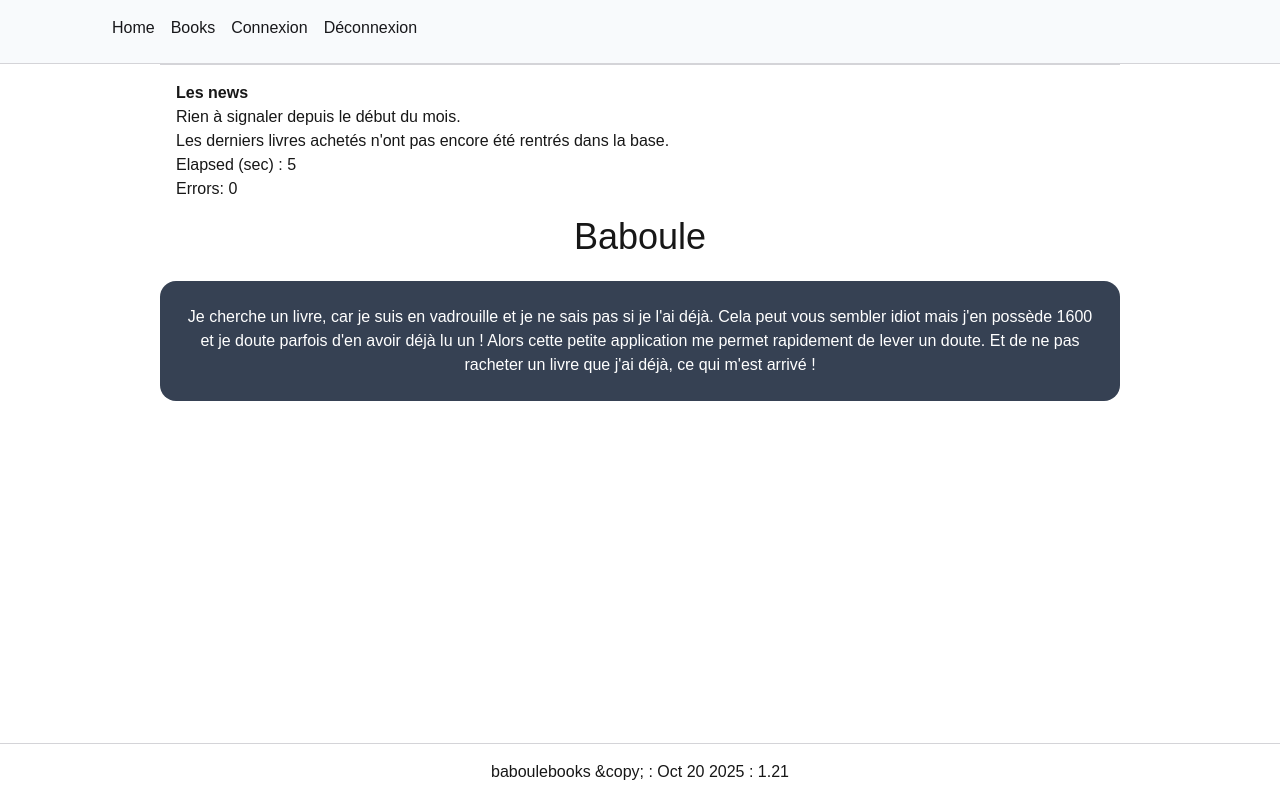
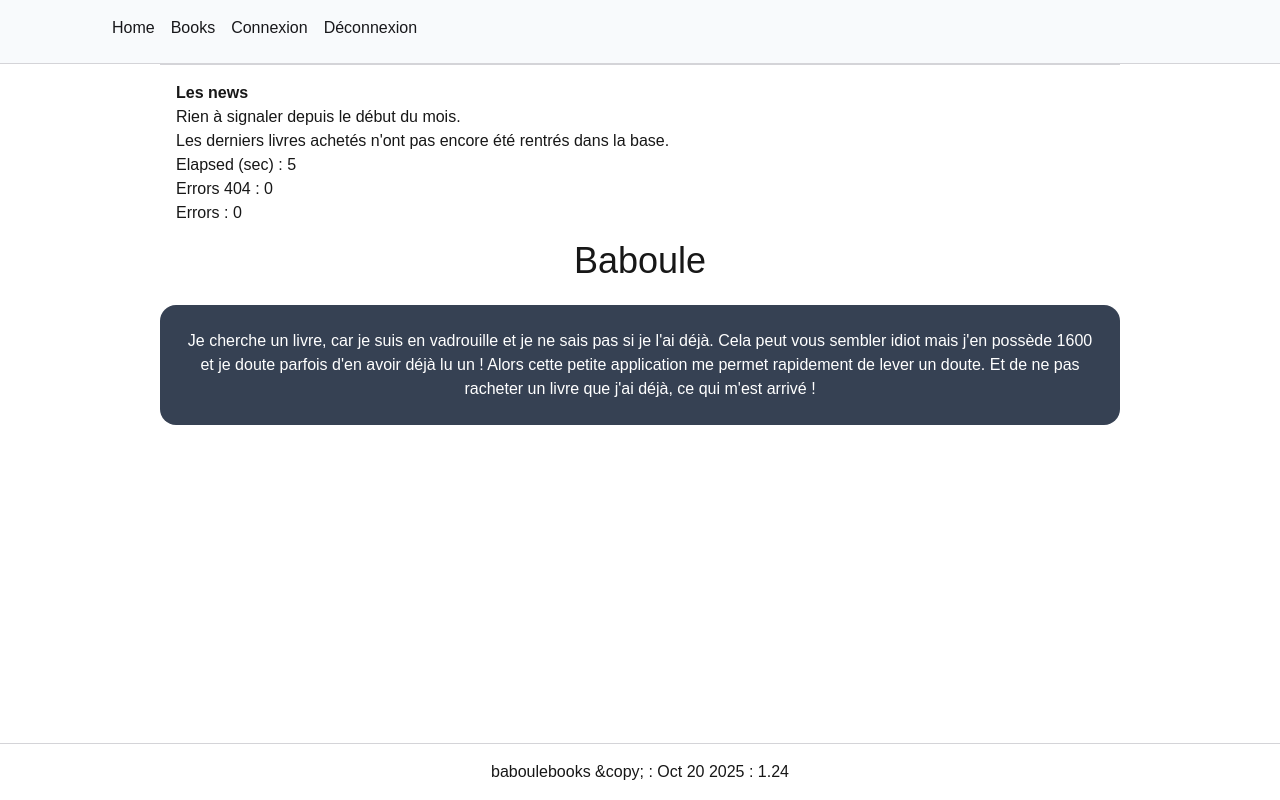
Before and after one commit to yves40/baboulebooksweb, a Next.js app in the folder babweb/: page / in a window 1280 px wide. Built offline with nearby package versions, Linux system fonts and the light colour scheme.

Commit message:
Separate errors and HTTP 404

```diff
--- a/babweb/src/app/appContext.jsx
+++ b/babweb/src/app/appContext.jsx
@@ -14,28 +14,41 @@ export function AppProvider({children}) {
   console.log(`AppContext mounted`);
 
   useEffect(() => {
+    if(window.localStorage.getItem('errors404') == null) {
+      window.localStorage.setItem('errors404', 0);
+    }
     if(window.localStorage.getItem('errors') == null) {
-      window.localStorage.setItem('errors', 0)
+      window.localStorage.setItem('errors', 0);
     }
   }, []);
 
-  const version = 'baboulebooks &copy; : Oct 20 2025 : 1.21';
+  const version = 'baboulebooks &copy; : Oct 20 2025 : 1.24';
+  const [ errors404, setErrors404 ] = useState(0);
   const [ errors, setErrors ] = useState(0);
 
+  function incErrors404() {
+    const current =parseInt(window.localStorage.getItem('errors404')) ;
+    setErrors404(current + 1);
+    window.localStorage.setItem('errors404', current + 1);
+  }
   function incErrors() {
     const current =parseInt(window.localStorage.getItem('errors')) ;
-    setErrors(current + 1);
+    setErrors404(current + 1);
     window.localStorage.setItem('errors', current + 1);
   }
   function getVersion() {
     return version;
+  }
+  function getErrors404() {
+    return errors404;
   }
   function getErrors() {
     return errors;
   }
 
   return (
-    <AppContext.Provider value={{incErrors, getVersion, getErrors}}>
+    <AppContext.Provider value={{incErrors404, incErrors,
+                  getVersion, getErrors404, getErrors}}>
       {children}
     </AppContext.Provider>
   )
--- a/babweb/src/app/error.jsx
+++ b/babweb/src/app/error.jsx
@@ -1,8 +1,14 @@
 "use client"
 
 import Link from "next/link"
+import { AppContext } from "./appContext"
+import { useContext, useEffect } from "react";
+export default function error() {
 
-export default function error() {
+  const appctx = useContext(AppContext);
+  useEffect(() => {
+    appctx.incErrors();
+  }, []);
 
   return (
     <div className=" pt-44 text-center">
--- a/babweb/src/app/not-found.jsx
+++ b/babweb/src/app/not-found.jsx
@@ -8,7 +8,7 @@ export default function notfound() {
 
   const appctx = useContext(AppContext);
   useEffect(() => {
-    appctx.incErrors();
+    appctx.incErrors404();
   }, []);
 
   return (
--- a/babweb/src/components/Header.jsx
+++ b/babweb/src/components/Header.jsx
@@ -31,7 +31,8 @@ function Header() {
         <p>Rien à signaler depuis le début du mois.</p>
         <p>Les derniers livres achetés n'ont pas encore été rentrés dans la base.</p>
         <p>Elapsed (sec) : {elapsed}</p>
-        <p>Errors: {appctx.getErrors()}</p>
+        <p>Errors 404 : {appctx.getErrors404()}</p>
+        <p>Errors     : {appctx.getErrors()}</p>
       </div>
     </header>
   )
```
